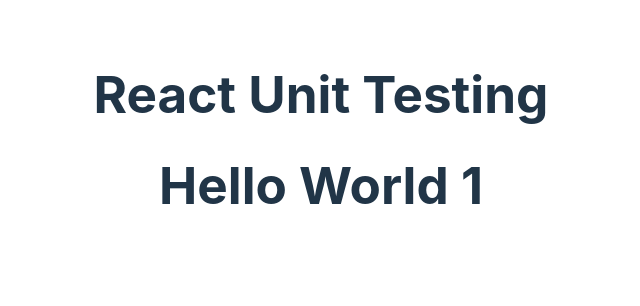
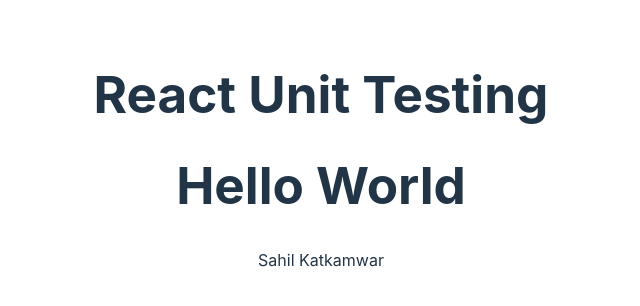
Before and after one commit to jaalnock/react-testing, a React (Vite) app: page / in a window 1280 px wide. Shown: the top 306 px of the page, without its empty margins (319-959 px from the left). Built offline with nearby package versions, Linux system fonts and the light colour scheme.

Commit message:
Added getByTestId method
This method will be very helpful as we are giving tags a data-testid, the id's must be unique.

```diff
--- a/src/components/helloWorld.jsx
+++ b/src/components/helloWorld.jsx
@@ -3,8 +3,9 @@
 const HelloWorld = () => {
   return (
     <div>
-      <h1>Hello World 1</h1>
-      {/* <h1>Hello World</h1> */}
+      {/* <h1>Hello World 1</h1> */}
+      <h1>Hello World</h1>
+      <p data-testid="name">Sahil Katkamwar</p>
     </div>
   );
 };
```
Also changed, not shown: 2 other files (tests, documents, lock files or other folders).
